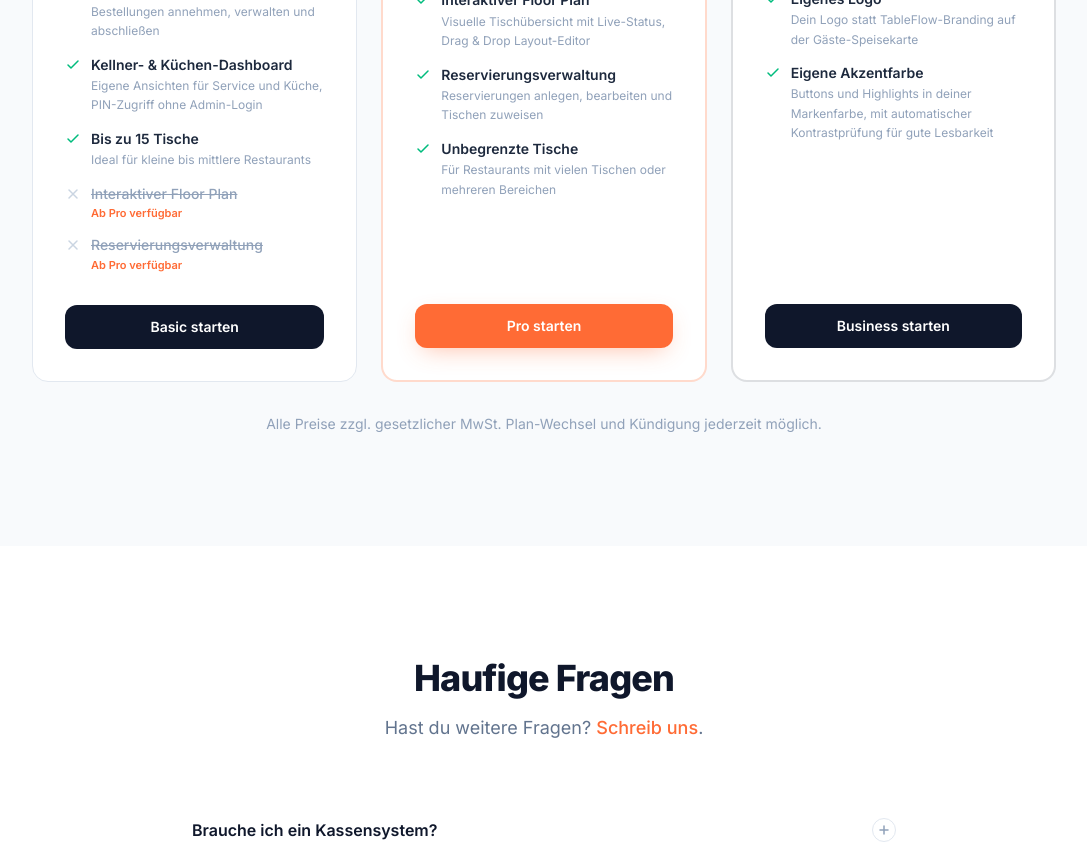
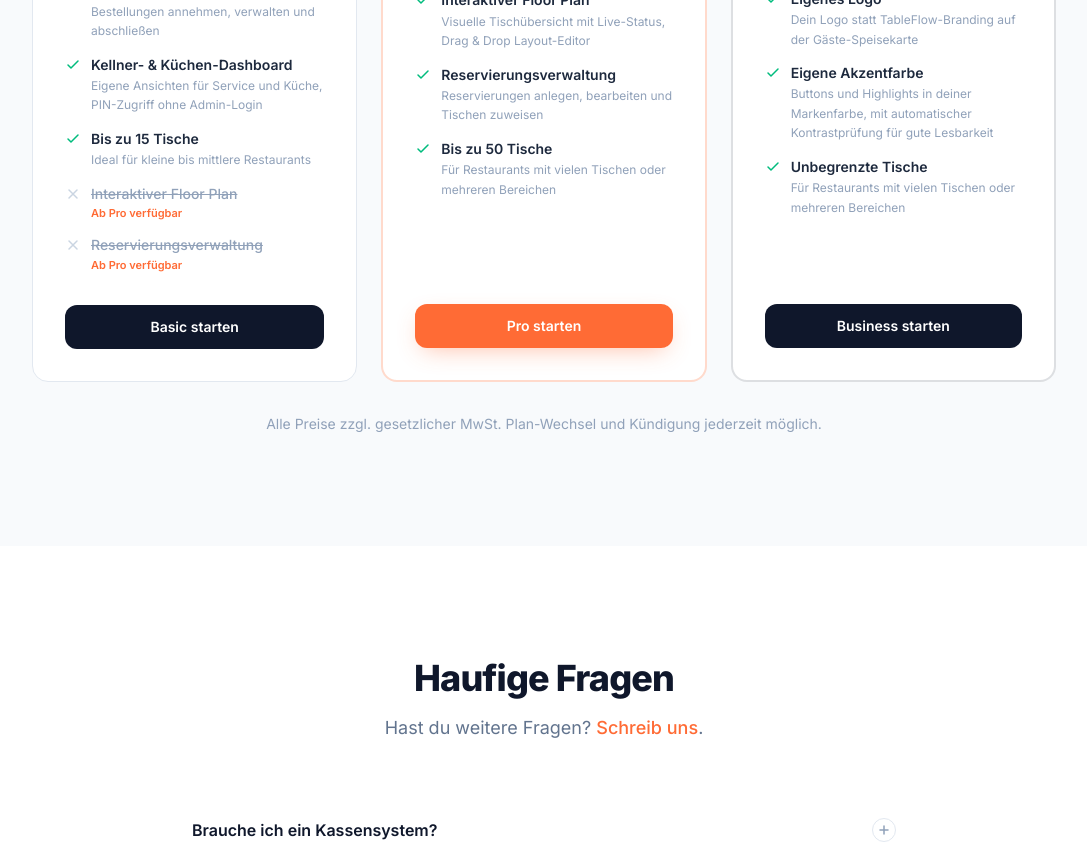
Before and after one commit to waliaminiwa-stack/tableflow-website, a Next.js app: page / in a window 1280 px wide. Shown: the part 2900-3760 px from the top of the page, without its empty margins (96-1183 px from the left). Built offline with nearby package versions, Linux system fonts and the light colour scheme; no server answers.

Commit message:
Preise: Pro auf 50 Tische begrenzt, Unbegrenzte Tische zu Business verschoben

```diff
--- a/src/components/sections/PricingSection.tsx
+++ b/src/components/sections/PricingSection.tsx
@@ -45,7 +45,7 @@ const PLANS: Plan[] = [
       { label: "Alles aus Basic", detail: "Alle Funktionen des Basic-Pakets inklusive" },
       { label: "Interaktiver Floor Plan", detail: "Visuelle Tischübersicht mit Live-Status, Drag & Drop Layout-Editor" },
       { label: "Reservierungsverwaltung", detail: "Reservierungen anlegen, bearbeiten und Tischen zuweisen" },
-      { label: "Unbegrenzte Tische", detail: "Für Restaurants mit vielen Tischen oder mehreren Bereichen" },
+      { label: "Bis zu 50 Tische", detail: "Für Restaurants mit vielen Tischen oder mehreren Bereichen" },
     ],
     excluded: [],
     cta: "Pro starten",
@@ -62,6 +62,7 @@ const PLANS: Plan[] = [
       { label: "Alles aus Pro", detail: "Alle Funktionen des Pro-Pakets inklusive" },
       { label: "Eigenes Logo", detail: "Dein Logo statt TableFlow-Branding auf der Gäste-Speisekarte" },
       { label: "Eigene Akzentfarbe", detail: "Buttons und Highlights in deiner Markenfarbe, mit automatischer Kontrastprüfung für gute Lesbarkeit" },
+      { label: "Unbegrenzte Tische", detail: "Für Restaurants mit vielen Tischen oder mehreren Bereichen" },
     ],
     excluded: [],
     cta: "Business starten",
```
